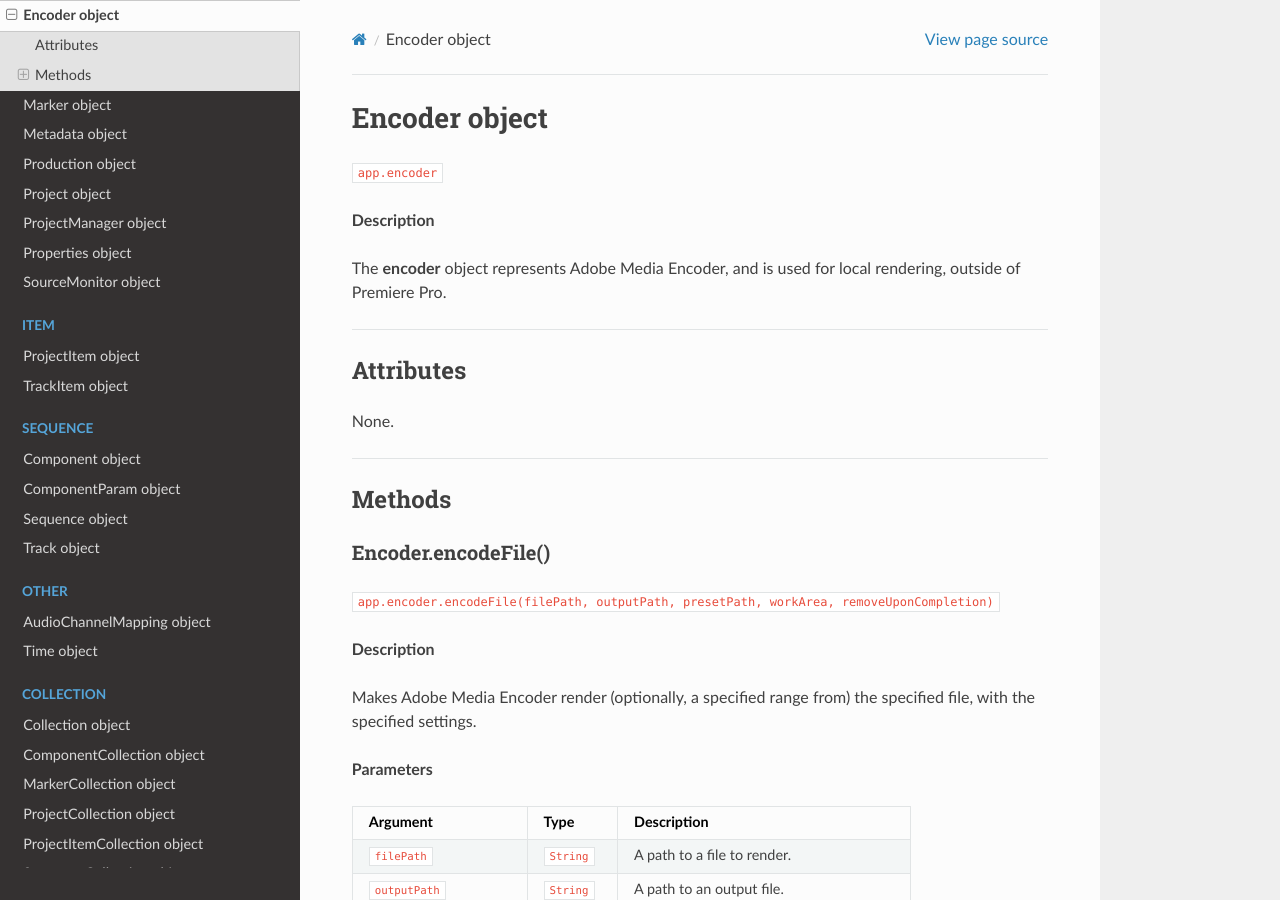
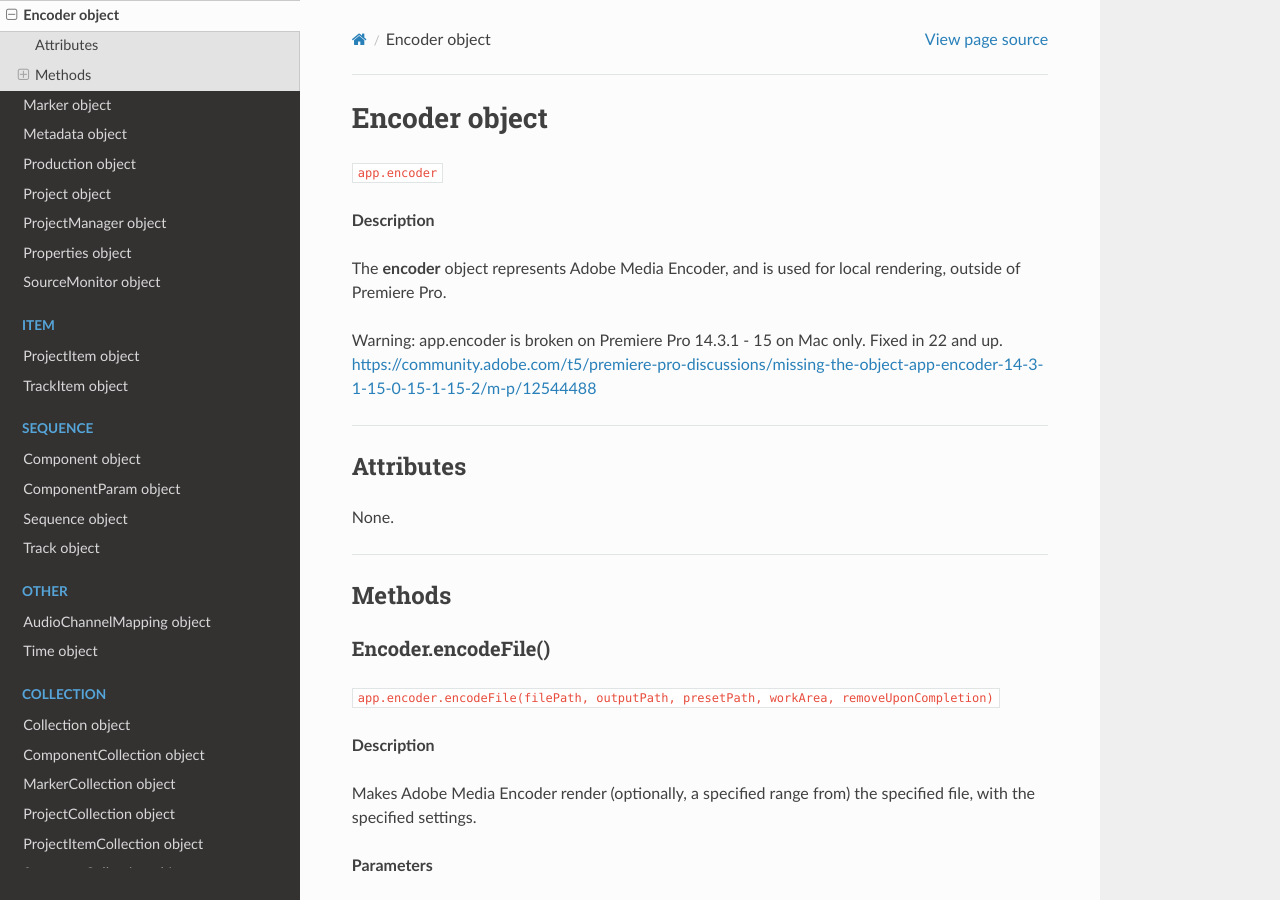
Before and after one commit to docsforadobe/premiere-scripting-guide, a Sphinx documentation site: the page built from docs/general/encoder.rst, in a window 1280 px wide and 900 px high. Built offline with Sphinx 7.4.7 and the Read the Docs theme 2.0.0, drawn with Linux system fonts in a browser that asks for light colours.

Commit message:
broken app.encoder warning added

```diff
--- a/docs/application/application.rst
+++ b/docs/application/application.rst
@@ -69,6 +69,9 @@
 **Description**
 
 Provides access to Adobe Media Encoder (on the same system).
+
+Warning: app.encoder is broken on Premiere Pro 14.3.1 - 15 on Mac only. Fixed in 22 and up.
+https://community.adobe.com/t5/premiere-pro-discussions/missing-the-object-app-encoder-14-3-1-15-0-15-1-15-2/m-p/12544488
 
 **Type**
 
--- a/docs/general/encoder.rst
+++ b/docs/general/encoder.rst
@@ -10,6 +10,9 @@
 **Description**
 
 The **encoder** object represents Adobe Media Encoder, and is used for local rendering, outside of Premiere Pro.
+
+Warning: app.encoder is broken on Premiere Pro 14.3.1 - 15 on Mac only. Fixed in 22 and up.
+https://community.adobe.com/t5/premiere-pro-discussions/missing-the-object-app-encoder-14-3-1-15-0-15-1-15-2/m-p/12544488
 
 ----
 
```
